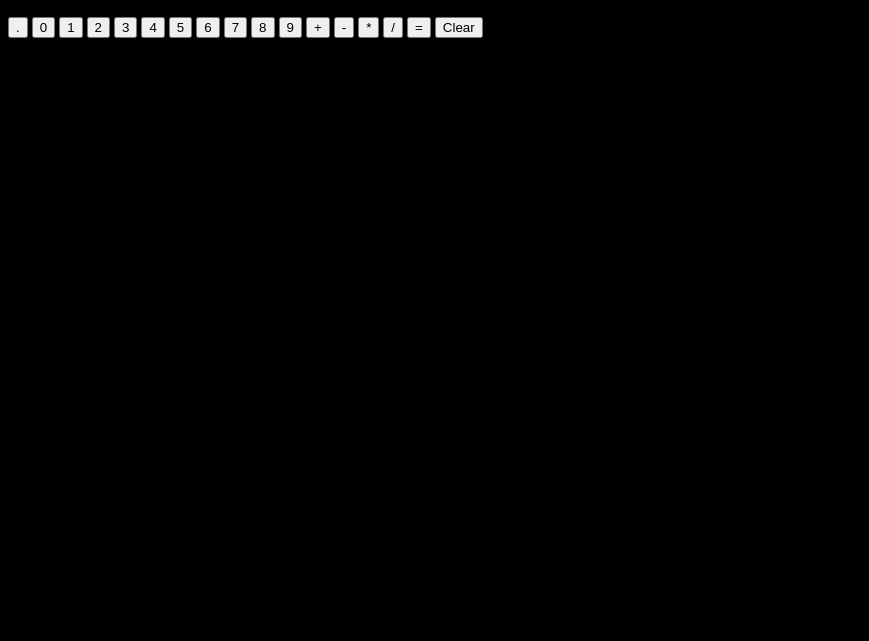
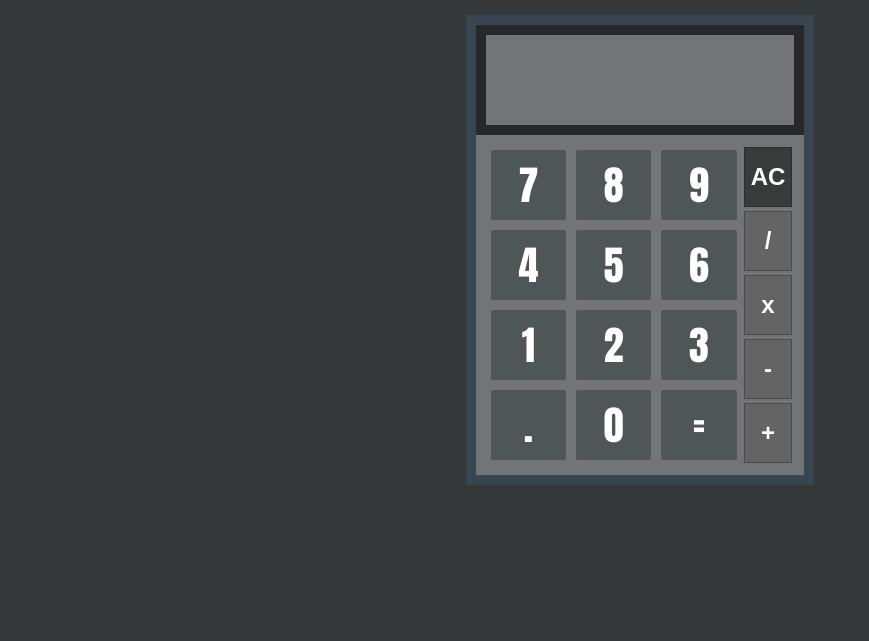
Before and after one commit to 01zulfi/calculator, a plain HTML site: page index.html in a window 1280 px wide. Shown: the part 159-800 px from the top of the page, without its empty margins (0-869 px from the left). Drawn offline with Linux system fonts and the light colour scheme.

Commit message:
Completed styling; fixed issue with rounding; removed console.log() statements

```diff
--- a/index.html
+++ b/index.html
@@ -1,33 +1,44 @@
 <!DOCTYPE html>
 
 <html>
+
     <head>
         <link href="style.css" rel="stylesheet">
         <script src="script.js" defer></script>
         <title>Calculator</title>
+        <link href="https://fonts.googleapis.com/css2?family=Staatliches&display=swap" rel="stylesheet">
+        <link href="https://fonts.googleapis.com/css2?family=Anton&display=swap" rel="stylesheet">
+        <link href="https://fonts.googleapis.com/css2?family=Press+Start+2P&family=Staatliches&display=swap" rel="stylesheet">
     </head>
 
     <body>
-        <div class="display">
-        </div>
-        <div class="buttons">
-            <button class="decimal digit" value=".">.</button>
-            <button class="zero digit" value="0">0</button>
-            <button class="one digit" value="1">1</button>
-            <button class="two digit" value="2">2</button>
-            <button class="three digit" value="3">3</button>
-            <button class="four digit" value="4">4</button>
-            <button class="five digit" value="5">5</button>
-            <button class="six digit" value="6">6</button>
-            <button class="seven digit" value="7">7</button>
-            <button class="eight digit" value="8">8</button>
-            <button class="nine digit" value="9">9</button>
-            <button class="plus operator" value="+">+</button>
-            <button class="minus operator" value="-">-</button>
-            <button class="cross operator" value="*">*</button>
-            <button class="slash operator" value="/">/</button>
-            <button class="equal" value="=">=</button>
-            <button class="clear" value="Clear">Clear</button>
+        <h1 class="header">Calculator</h1>
+
+        <div class="calculator">
+            <div class="display"></div>
+            <div class="buttons">
+                <div class="gridOne">
+                    <button class="seven digit gridOneButtons" value="7">7</button>
+                    <button class="eight digit gridOneButtons" value="8">8</button>
+                    <button class="nine digit gridOneButtons" value="9">9</button>
+                    <button class="four digit gridOneButtons" value="4">4</button>
+                    <button class="five digit gridOneButtons" value="5">5</button>
+                    <button class="six digit gridOneButtons" value="6">6</button>
+                    <button class="one digit gridOneButtons" value="1">1</button>
+                    <button class="two digit gridOneButtons" value="2">2</button>
+                    <button class="three digit gridOneButtons" value="3">3</button>
+                    <button class="decimal digit gridOneButtons" value=".">.</button>
+                    <button class="zero digit gridOneButtons" value="0">0</button>
+                    <button class="equal gridOneButtons" value="=">=</button>
+                </div>
+                <div class="gridTwo">
+                    <button class="clear gridTwoButtons" value="Clear">AC</button>
+                    <button class="slash operator gridTwoButtons" value="/">/</button>
+                    <button class="cross operator gridTwoButtons" value="*">x</button>
+                    <button class="minus operator gridTwoButtons" value="-">-</button>
+                    <button class="plus operator gridTwoButtons" value="+">+</button>
+                </div>
+            </div>
         </div>
     </body>
 
--- a/script.js
+++ b/script.js
@@ -1,3 +1,7 @@
+let firstValue = '';
+let operator = '';
+let secondValue = '';
+
 function addNum(a, b) {
     return a + b
 }
@@ -26,9 +30,7 @@ const buttons = document.querySelectorAll('button');
 buttons.forEach(index => index.addEventListener('click', calculate));
 buttons.forEach(index => index.addEventListener('click', displayNumbers));
 
-let firstValue = '';
-let operator = '';
-let secondValue = '';
+
 function calculate() {
     if (this.matches('.digit') && !operator) {
         if (document.querySelector('.answer')) {
@@ -66,14 +68,15 @@ function calculate() {
     if (this.matches('.clear')) {
         clearValues();
     }
-    console.log(firstValue)
-    console.log(operator)
-    console.log(secondValue)
 }
 
-function clearValues(answer, symbol) {
+function clearValues(answer) {
     if (answer) {
-        firstValue = answer;
+        if (countDecimal(answer) > 5) {
+            firstValue = answer.toFixed(5);
+        } else {
+            firstValue = answer;
+        }
     } else {
         firstValue = '';
     }
@@ -119,7 +122,6 @@ function countDecimal(number) {
     } else return 0
 }
 
-
 function checkDecimal(string) {
     if ( !(string.indexOf(".") == -1) ) {
         decimal.disabled = true;
--- a/style.css
+++ b/style.css
@@ -1,22 +1,90 @@
 body {
-    background-color: black;
+    background-color: rgb(53,56,57);
+    color: white;
+    display: flex;
+    flex-direction: column;
+    align-items: center;
+}
+
+h1 {
+    font-size: 8vh;
+    font-family: "Staatliches", sans-serif;
     color: white;
 }
 
+.calculator {
+    display: flex;
+    flex-direction: column;
+    background-color: rgba(255, 255, 255, 0.3);
+    border: 10px solid rgb(54, 69, 79);
+}
+
 .display {
-    font-size: 20px;
-    height: 18vh;
-    width: 50vw;
-    border: 2px solid white;
-    margin-bottom: 20px;
+    padding: 5px;
+    height: 10vh;
+    border: 10px solid 	rgb(40, 40, 43);
     display: flex;
     flex-direction: row;
+    justify-content: flex-end;
+    align-items: center;
 }
 
 p {
-    color: white;
+    color: black;
+    font-size: 6vh;
+    font-family: "Press Start 2P", sans-serif;
 }
 
-.answer {
-    font-size: 45px;
+.buttons {
+    height: 40vh;
+    display: flex;
+    flex-direction: row;
+    justify-content: center;
+    padding: 10px;
 }
+
+.gridOne {
+    width: 20vw;
+    display: grid;
+    grid-template-columns: repeat(3, 1fr);
+    grid-template-rows: repeat(4, 1fr);
+}
+
+.gridOne :hover{
+    background-color: rgba(10, 10, 10, 0.5);
+    box-shadow: 3px 3px black;
+}
+
+.gridTwo {
+    width: fit-content;
+    display: grid;
+    grid-template-rows: repeat(5, 1fr);
+}
+
+.gridTwo :hover {
+    background-color: rgba(10, 10, 10, 0.5);
+    box-shadow: 3px 3px black;
+}
+
+.gridOneButtons {
+    color: white;
+    font-size: 5vh;
+    font-family: "Anton", sans-serif;
+    border-radius: 2px;
+    margin: 5px;
+    border: 1px solid rgb(102, 82, 82, 0.2);
+    background-color: rgb(65,74,76, 0.7);
+}
+
+.gridTwoButtons {
+    color: white;
+    font-size: 3vh;
+    font-weight: bolder;
+    margin: 2px;
+    border: 1px solid rgba(15, 14, 14, 0.3);
+    background-color: rgb(100, 100, 100);
+}
+
+.clear {
+    background-color: rgb(0,0,0, 0.5);
+}
```
